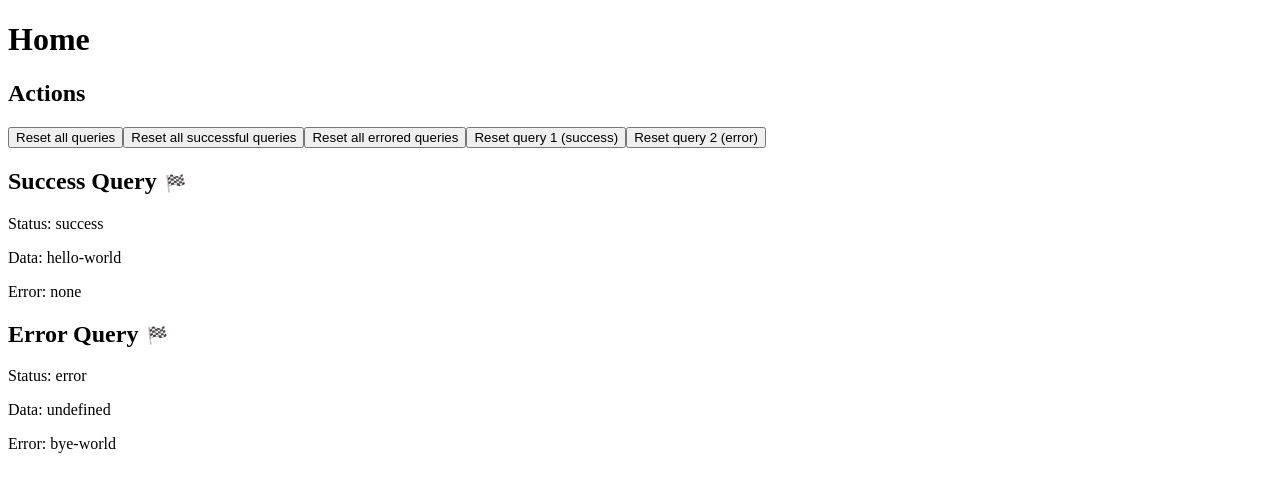
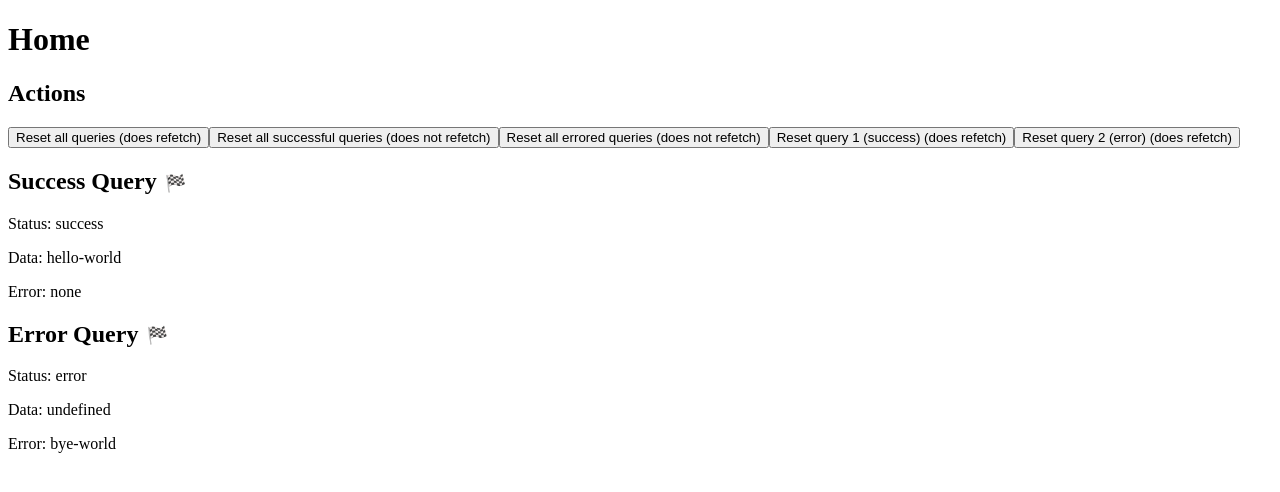
Before and after one commit to alZyad/reset-errored-queries-no-refetch, a React (Vite) app: page / in a window 1280 px wide. Shown: the top 492 px of the page. Built offline with nearby package versions, Linux system fonts and the light colour scheme.

Commit message:
Update button labels to clarify refetch behavior

```diff
--- a/src/Home.jsx
+++ b/src/Home.jsx
@@ -83,11 +83,11 @@ function Home() {
 
       <section>
         <h2>Actions</h2>
-        <button onClick={resetAll}>Reset all queries</button>
-        <button onClick={resetSuccessful}>Reset all successful queries</button>
-        <button onClick={resetErrored}>Reset all errored queries</button>
-        <button onClick={resetSuccess}>Reset query 1 (success)</button>
-        <button onClick={resetError}>Reset query 2 (error)</button>
+        <button onClick={resetAll}>Reset all queries (does refetch)</button>
+        <button onClick={resetSuccessful}>Reset all successful queries (does not refetch)</button>
+        <button onClick={resetErrored}>Reset all errored queries (does not refetch)</button>
+        <button onClick={resetSuccess}>Reset query 1 (success) (does refetch)</button>
+        <button onClick={resetError}>Reset query 2 (error) (does refetch)</button>
       </section>
 
       <section>
```
